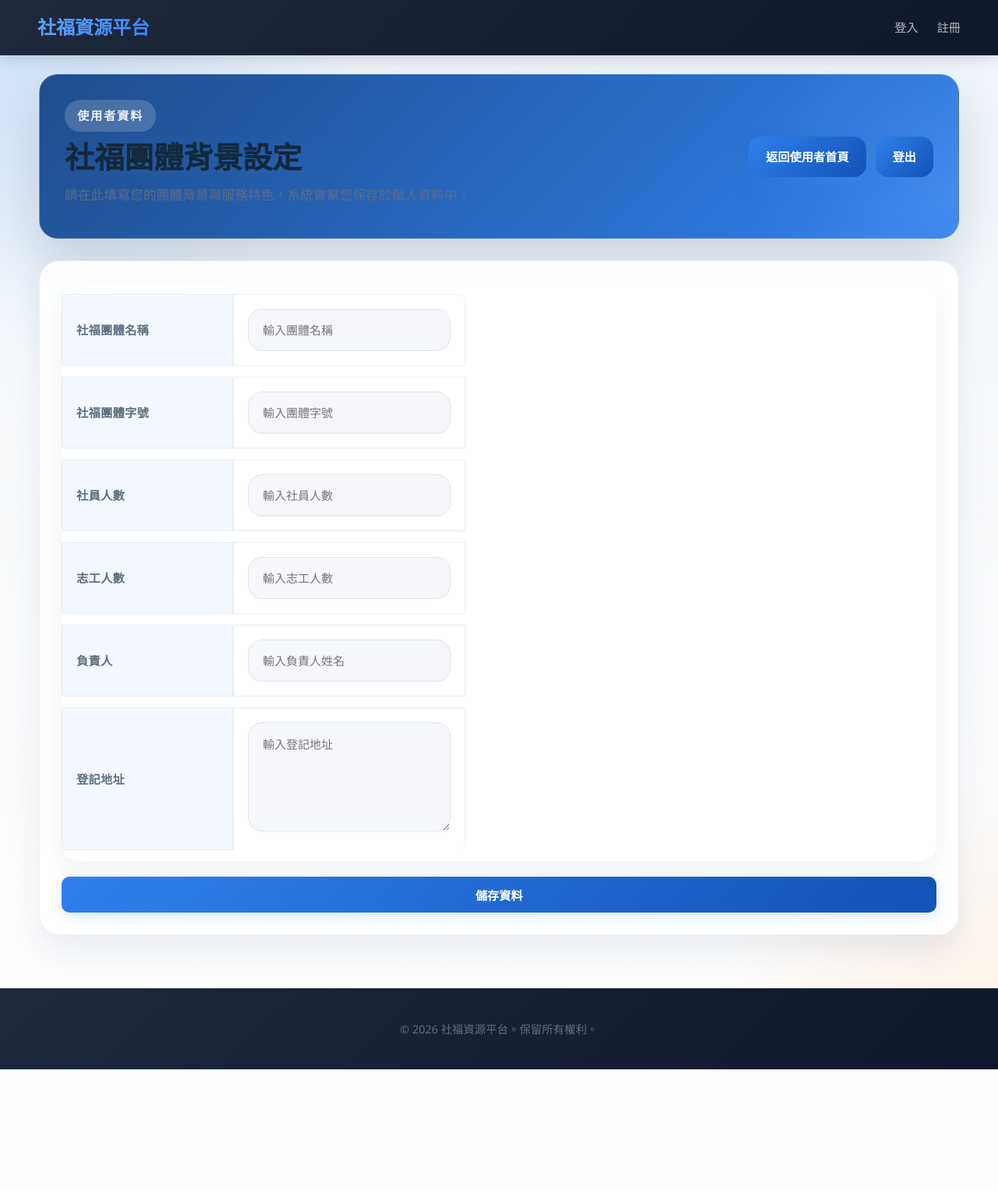
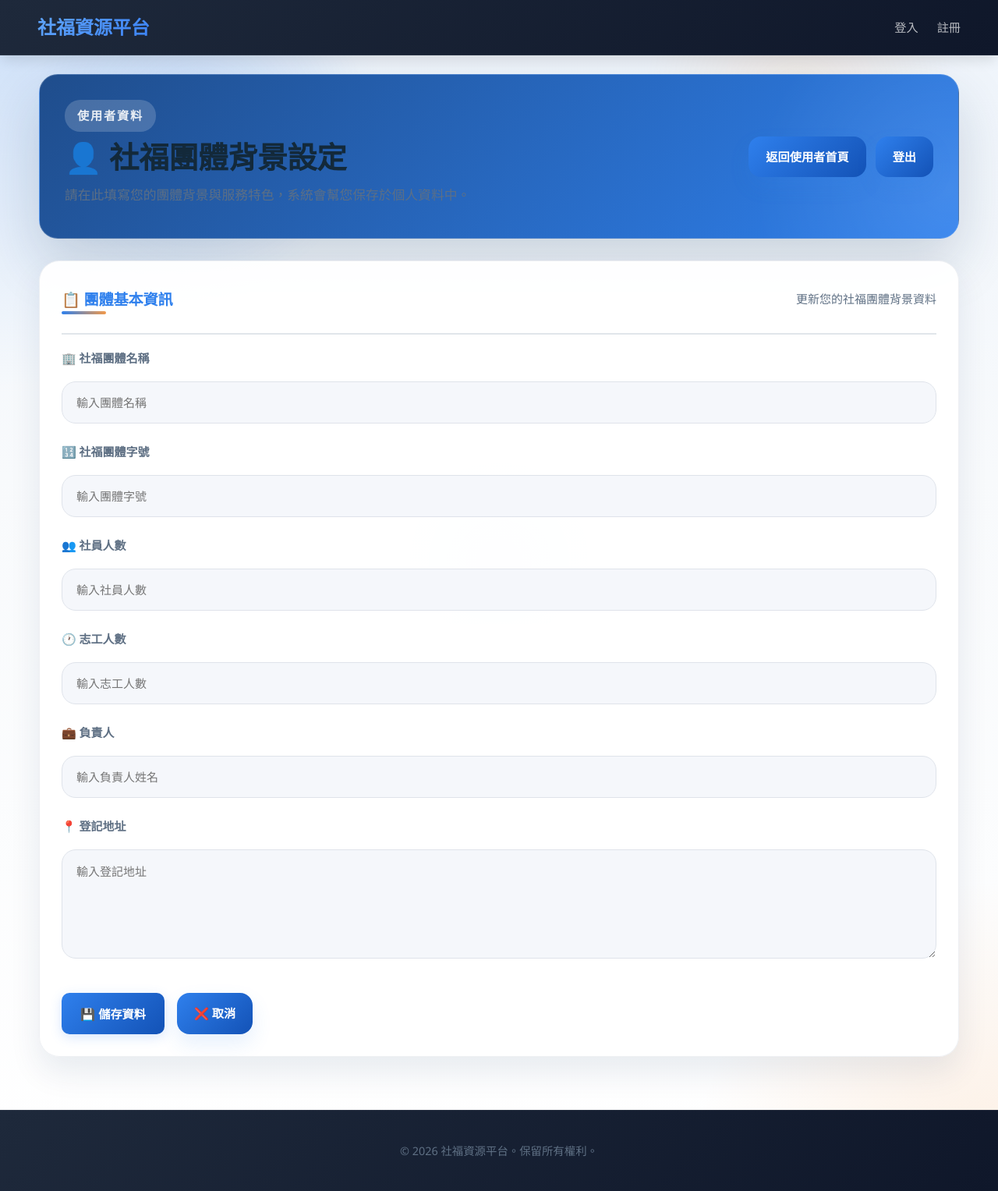
Before and after one commit to HankLee1016/-, a Flask app: template templates/profile.html in a window 1280 px wide. Shown: the whole page at 78% size. Before the commit the page ends 1371 px from the top, so only its background shows below. Run offline with Flask 3, Linux system fonts and the light colour scheme; the template is opened without the code that fills it, so the values that code supplies are empty; some libraries are stand-ins or nearby versions.

Commit message:
圖標優化

```diff
--- a/templates/profile.html
+++ b/templates/profile.html
@@ -3,53 +3,69 @@
 {% block title %}我的資料 — 社福資源平台{% endblock %}
 
 {% block content %}
+    <div class="page-bg"></div>
     <header class="hero-card">
         <div class="hero-copy">
             <span class="eyebrow">使用者資料</span>
-            <h1>社福團體背景設定</h1>
+            <h1>👤 社福團體背景設定</h1>
             <p>請在此填寫您的團體背景與服務特色，系統會幫您保存於個人資料中。</p>
         </div>
         <div class="hero-actions">
             <a class="button" href="/user">返回使用者首頁</a>
-            <a class="button" href="/logout">登出</a>
+            <a class="button button-secondary" href="/logout">登出</a>
         </div>
     </header>
 
     <section class="card">
         {% if success %}
-            <div class="message success">{{ success }}</div>
+            <div class="message success">✅ {{ success }}</div>
         {% endif %}
         {% if error %}
-            <div class="message error">{{ error }}</div>
+            <div class="message error">❌ {{ error }}</div>
         {% endif %}
+
+        <div class="card-title">
+            <h2 class="section-title">📋 團體基本資訊</h2>
+            <p class="text-muted">更新您的社福團體背景資料</p>
+        </div>
+
         <form class="proposal-form" method="post" action="/user/profile">
-            <table class="profile-table">
-                <tr>
-                    <th>社福團體名稱</th>
-                    <td><input type="text" name="org_name" value="{{ org_profile.org_name | default('') }}" placeholder="輸入團體名稱"></td>
-                </tr>
-                <tr>
-                    <th>社福團體字號</th>
-                    <td><input type="text" name="org_id" value="{{ org_profile.org_id | default('') }}" placeholder="輸入團體字號"></td>
-                </tr>
-                <tr>
-                    <th>社員人數</th>
-                    <td><input type="text" name="member_count" value="{{ org_profile.member_count | default('') }}" placeholder="輸入社員人數"></td>
-                </tr>
-                <tr>
-                    <th>志工人數</th>
-                    <td><input type="text" name="volunteer_count" value="{{ org_profile.volunteer_count | default('') }}" placeholder="輸入志工人數"></td>
-                </tr>
-                <tr>
-                    <th>負責人</th>
-                    <td><input type="text" name="contact_person" value="{{ org_profile.contact_person | default('') }}" placeholder="輸入負責人姓名"></td>
-                </tr>
-                <tr>
-                    <th>登記地址</th>
-                    <td><textarea name="address" placeholder="輸入登記地址">{{ org_profile.address | default('') }}</textarea></td>
-                </tr>
-            </table>
-            <button type="submit">儲存資料</button>
+            <div style="display: grid; gap: 1.5rem;">
+                <label>
+                    <span class="label-text font-semibold">🏢 社福團體名稱</span>
+                    <input type="text" name="org_name" value="{{ org_profile.org_name | default('') }}" placeholder="輸入團體名稱" required>
+                </label>
+
+                <label>
+                    <span class="label-text font-semibold">🔢 社福團體字號</span>
+                    <input type="text" name="org_id" value="{{ org_profile.org_id | default('') }}" placeholder="輸入團體字號" required>
+                </label>
+
+                <label>
+                    <span class="label-text font-semibold">👥 社員人數</span>
+                    <input type="number" name="member_count" value="{{ org_profile.member_count | default('') }}" placeholder="輸入社員人數">
+                </label>
+
+                <label>
+                    <span class="label-text font-semibold">🕐 志工人數</span>
+                    <input type="number" name="volunteer_count" value="{{ org_profile.volunteer_count | default('') }}" placeholder="輸入志工人數">
+                </label>
+
+                <label>
+                    <span class="label-text font-semibold">💼 負責人</span>
+                    <input type="text" name="contact_person" value="{{ org_profile.contact_person | default('') }}" placeholder="輸入負責人姓名">
+                </label>
+
+                <label>
+                    <span class="label-text font-semibold">📍 登記地址</span>
+                    <textarea name="address" placeholder="輸入登記地址">{{ org_profile.address | default('') }}</textarea>
+                </label>
+            </div>
+
+            <div style="margin-top: 1.5rem; display: flex; gap: 1rem;">
+                <button type="submit" class="button">💾 儲存資料</button>
+                <a href="/user" class="button button-secondary">❌ 取消</a>
+            </div>
         </form>
     </section>
 {% endblock %}
```
